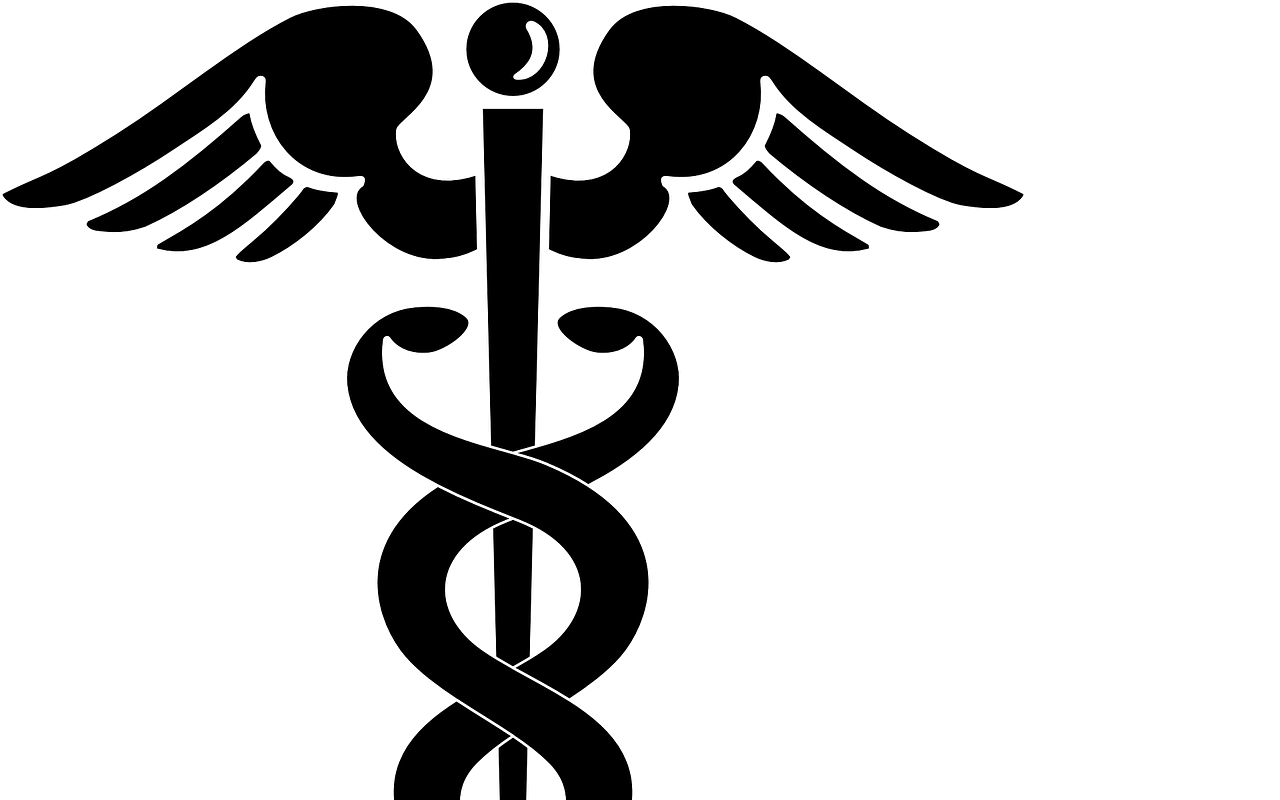
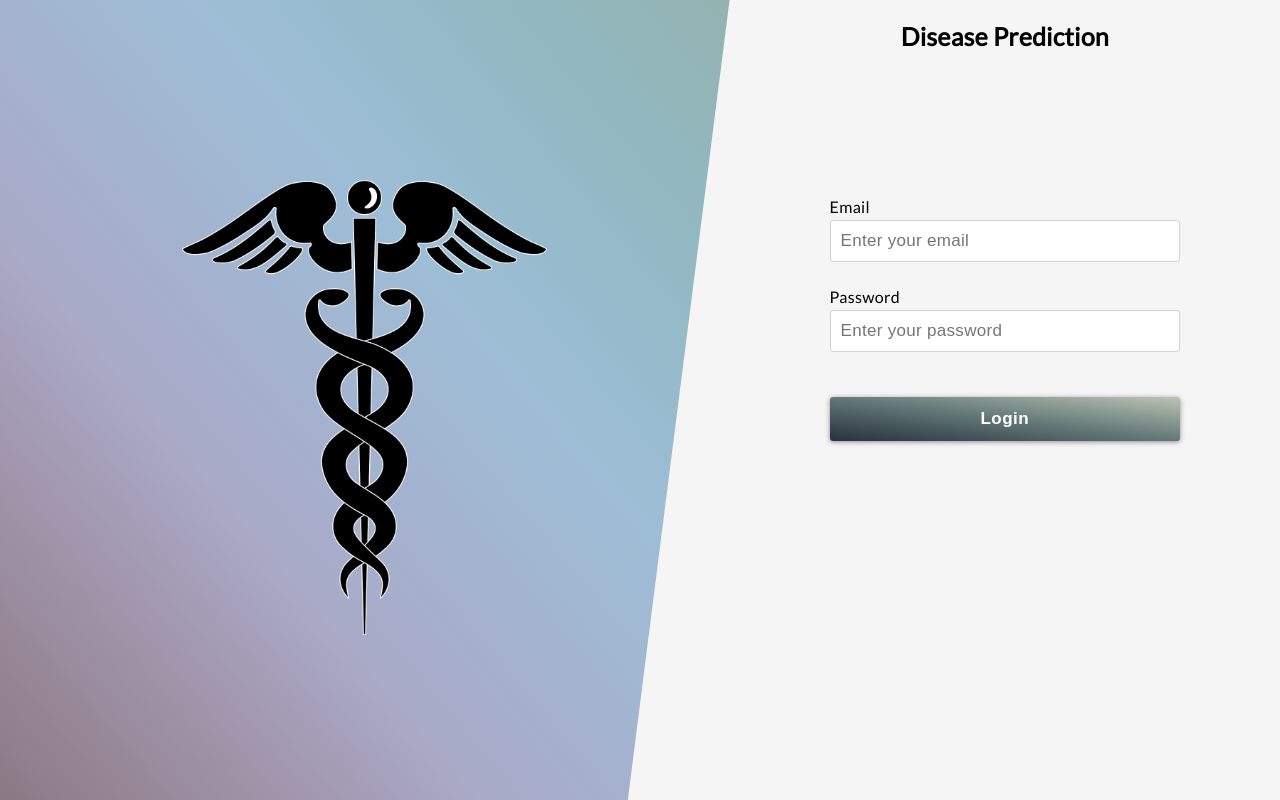
Before and after one commit to rk-chr/symptoms-revamp, a React (Create React App) app: page / in a window 1280 px wide. Shown: the top 800 px of the page. Built offline with nearby package versions, Linux system fonts and the light colour scheme.

Commit message:
created home page

```diff
--- a/public/index.html
+++ b/public/index.html
@@ -16,9 +16,10 @@
     -->
     <link rel="manifest" href="%PUBLIC_URL%/manifest.json" />
     <link
-      href="https://fonts.googleapis.com/css?family=Montserrat&display=swap"
+      href="https://fonts.googleapis.com/css?family=Lato&display=swap"
       rel="stylesheet"
     />
+
     <!--
       Notice the use of %PUBLIC_URL% in the tags above.
       It will be replaced with the URL of the `public` folder during the build.
--- a/src/components/Home/index.jsx
+++ b/src/components/Home/index.jsx
@@ -1,20 +1,22 @@
-import React from 'react'
-import Doc from '../../assests/doc.png'
-import { styledHome } from '../../styled-components'
+import React from "react";
+import Doc from "../../assests/doc.png";
+import { StyledHome } from "../../styled-components";
+import Login from "../Login";
 
 class Home extends React.Component {
   render() {
     return (
-      <styledHome>
+      <StyledHome>
         <div className="image">
-          <img src={Doc} alt="home logo" />
+          <img src={Doc} alt="home pic" />
         </div>
-        <div className="user">
-          <h3>Hello</h3>
+        <div className="formComp">
+          <h2 className="title">Disease Prediction</h2>
+          <Login />
         </div>
-      </styledHome>
-    )
+      </StyledHome>
+    );
   }
 }
 
-export default Home
+export default Home;
--- /dev/null
+++ b/src/components/InputBox/index.js
@@ -0,0 +1,33 @@
+import React from "react";
+import { StyledInput } from "../../styled-components";
+
+const Input = props => {
+  const {
+    label,
+    type,
+    change,
+    placeholder,
+    name,
+    value,
+    error,
+    errorMessage
+  } = props;
+  return (
+    <>
+      <label htmlFor={1}>{label}</label>
+      <StyledInput
+        type={type}
+        name={name}
+        value={value}
+        onChange={change}
+        placeholder={placeholder}
+        color={error ? "1.5px solid #dc3545" : ""}
+      />
+      <div style={{ fontSize: "13px", color: "#dc3545" }}>
+        {error ? errorMessage : ""}
+      </div>
+    </>
+  );
+};
+
+export default Input;
--- a/src/components/Login/index.jsx
+++ b/src/components/Login/index.jsx
@@ -0,0 +1,104 @@
+import React, { useState } from "react";
+import { StyledForm, StyledButton, StyledAlert } from "../../styled-components";
+import Input from "../InputBox";
+import { validateEmail, validatePassword } from "../../validations";
+
+const initialState = {
+  email: "",
+  emailError: false,
+  emailErrorMessage: "",
+  password: "",
+  passwordError: false,
+  passwordErrorMessage: ""
+};
+
+const Login = props => {
+  const [state, setState] = useState(initialState);
+  const [status, setStatus] = useState({});
+
+  const handleChange = e => {
+    const { name, value } = e.target;
+    if (name === "email") {
+      const checkError = validateEmail(value);
+      setState({
+        ...state,
+        email: value,
+        emailError: checkError.error,
+        emailErrorMessage: checkError.error ? checkError.errorMessage : ""
+      });
+    } else if (name === "password") {
+      const checkError = validatePassword(value);
+      setState({
+        ...state,
+        password: value,
+        passwordError: checkError.error,
+        passwordErrorMessage: checkError.error ? checkError.errorMessage : ""
+      });
+    }
+  };
+
+  const handleSubmit = e => {
+    e.preventDefault();
+    const { email, emailError, password, passwordError } = state;
+    const { handlelogin } = props;
+    if (!(passwordError && emailError)) {
+      if (localStorage.getItem("user")) {
+        const user = JSON.parse(localStorage.getItem("user")).filter(
+          ele => ele.email === email
+        );
+        if (user) {
+          if (user[0].password === password) {
+            if (localStorage.getItem("logout")) {
+              localStorage.setItem("logout", "false");
+            }
+            setStatus({ msg: "Your Redirecting to Dashboard..", error: "" });
+            // history.push('/user/dashboard');
+            handlelogin(true, user[0].name);
+          } else {
+            setStatus({ msg: "", error: "Password is wrong!" });
+          }
+        } else {
+          // user not found
+          setStatus({ msg: "", error: "Email not registered!" });
+        }
+      } else {
+        // user not found
+        setStatus({ msg: "", error: "Email not registered!" });
+      }
+    }
+  };
+
+  return (
+    <StyledForm onSubmit={handleSubmit}>
+      <Input
+        label="Email"
+        name="email"
+        type="text"
+        value={state.email}
+        placeholder="Enter your email"
+        change={handleChange}
+        error={state.emailError}
+        errorMessage={state.emailErrorMessage}
+      />
+
+      <Input
+        label="Password"
+        name="password"
+        type="password"
+        placeholder="Enter your password"
+        value={state.password}
+        error={state.passwordError}
+        change={handleChange}
+        errorMessage={state.passwordErrorMessage}
+      />
+      <StyledButton>Login</StyledButton>
+      {(status.msg || status.error) && (
+        <StyledAlert error={status.error}>
+          {status.error ? status.error : status.msg}
+        </StyledAlert>
+      )}
+    </StyledForm>
+  );
+};
+
+export default Login;
--- a/src/index.css
+++ b/src/index.css
@@ -1,6 +1,6 @@
 body {
   margin: 0;
-  font-family: "Montserrat", sans-serif;
+  font-family: "Lato", sans-serif;
   -webkit-font-smoothing: antialiased;
   -moz-osx-font-smoothing: grayscale;
 }
--- a/src/styled-components/index.js
+++ b/src/styled-components/index.js
@@ -1,9 +1,119 @@
-import styled from 'styled-components'
+import styled from "styled-components";
 
-const styledHome = styled.div`
+const StyledHome = styled.div`
   background-color: whitesmoke;
   display: flexbox;
   flex-direction: row;
-`
 
-export { styledHome }
+  .image {
+    width: 57%;
+    height: 860px;
+    text-align: center;
+    padding-top: 180px;
+    background-image: linear-gradient(
+      to right top,
+      #86757e,
+      #92818f,
+      #9c8ea1,
+      #a49bb4,
+      #a9aac7,
+      #a5b0cd,
+      #a1b7d2,
+      #9ebdd6,
+      #97bbcd,
+      #93b9c4,
+      #92b6ba,
+      #93b3b1
+    );
+    clip-path: polygon(0 0, 100% 0, 85% 100%, 0% 100%);
+  }
+
+  .image img {
+    width: 50%;
+    height: auto;
+  }
+
+  .formComp {
+    width: 43%;
+  }
+
+  .formComp .title {
+    text-align: center;
+    letter-spacing: 0.2px;
+    font-weight: 700;
+    font-size: 25px;
+  }
+`;
+
+const StyledForm = styled.form`
+  padding: 100px;
+  margin-top: 20px;
+  label,
+  input {
+    display: flex;
+    flex-direction: column;
+  }
+  label {
+    font-size: 16px;
+    letter-spacing: 0.3px;
+    margin-top: 25px;
+    margin-bottom: 4px;
+  }
+`;
+
+const StyledInput = styled.input`
+  width: 100%;
+  font-size: 17px;
+  outline: none;
+  letter-spacing: 0.3px;
+  border: ${props => props.color || "1.5px solid lightgrey"};
+  border-radius: 3px;
+  padding: 10px;
+  &:focus {
+    border: ${props => props.color || "1.5px solid grey"};
+  }
+`;
+
+const StyledButton = styled.button`
+  width: 100%;
+  padding: 12px;
+  color: white;
+  background-image: linear-gradient(
+    to right top,
+    #2a313b,
+    #43545a,
+    #647878,
+    #8e9e95,
+    #bec3b4
+  );
+  border-radius: 3px;
+  font-size: 17px;
+  font-weight: 600;
+  letter-spacing: 0.5px;
+  margin-top: 45px;
+  box-shadow: 0px 1px 5px 0px rgba(102, 94, 102, 0.71);
+  border: none;
+  cursor: pointer;
+  transition: transform 0.3s ease-out;
+
+  &:hover {
+    background-image: linear-gradient(
+      to right top,
+      #a8442b,
+      #bf5e27,
+      #d27b1f,
+      #df9a13,
+      #e6bb0a
+    );
+    transform: translate(0px, -2px);
+  }
+`;
+
+const StyledAlert = styled.div`
+  padding: 15px;
+  border-radius: 3px;
+  margin-top: 18px;
+  background-color: ${props => (props.error ? "#f8d7da" : "#d4edda")};
+`;
+
+export { StyledHome, StyledForm, StyledInput, StyledButton, StyledAlert };
--- /dev/null
+++ b/src/validations/index.js
@@ -0,0 +1,38 @@
+const validationProps = (error, errorMessage) => ({
+  error,
+  errorMessage
+});
+
+export const isBlank = val => {
+  const trimmedVal = val.trim();
+  if (!trimmedVal && trimmedVal.length === 0) {
+    return true;
+  }
+  return false;
+};
+
+export const validateName = value => {
+  if (isBlank(value)) {
+    return validationProps(true, "Please enter your name");
+  }
+  if (value.length < 3) {
+    return validationProps(true, "Name should be atleast 3 characters");
+  }
+  return validationProps(false, "");
+};
+
+export const validateEmail = val => {
+  /* eslint-disable */
+  const re = /^(([^<>()\[\]\\.,;:\s@"]+(\.[^<>()\[\]\\.,;:\s@"]+)*)|(".+"))@((\[[0-9]{1,3}\.[0-9]{1,3}\.[0-9]{1,3}\.[0-9]{1,3}\])|(([a-zA-Z\-0-9]+\.)+[a-zA-Z]{2,}))$/;
+  if (re.test(String(val).toLowerCase())) return validationProps(false, "");
+  return validationProps(true, "Enter valid email address !");
+  /* eslint-enable */
+};
+
+export const validatePassword = val => {
+  // const re = /^(?=.*\d)(?=.*[a-z])$/;
+  if (val.length < 8)
+    return validationProps(true, "Password must contain atleast 8 characters");
+  // else if (!re.test(val)) return validationProps(true, 'Password must contain atleast 1 Character and 1 Number');
+  return validationProps(false, "");
+};
```
Also changed, not shown: package.json (+1 -15 lines), .eslintrc.js (deleted), 2 other files (tests, documents, lock files or other folders).
